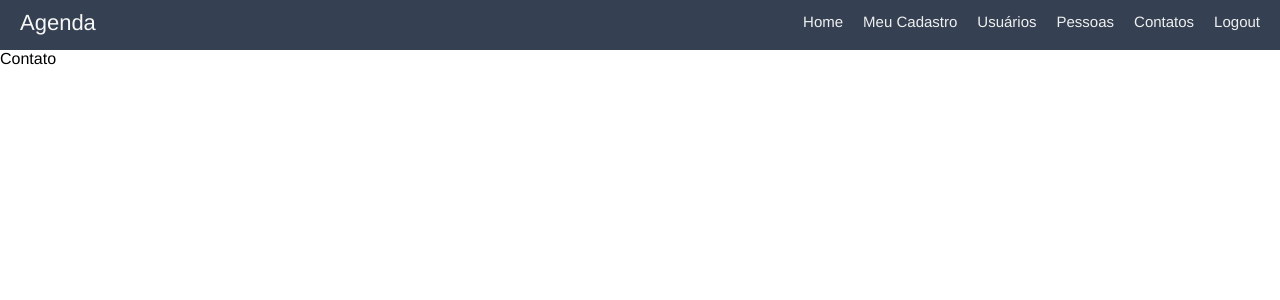
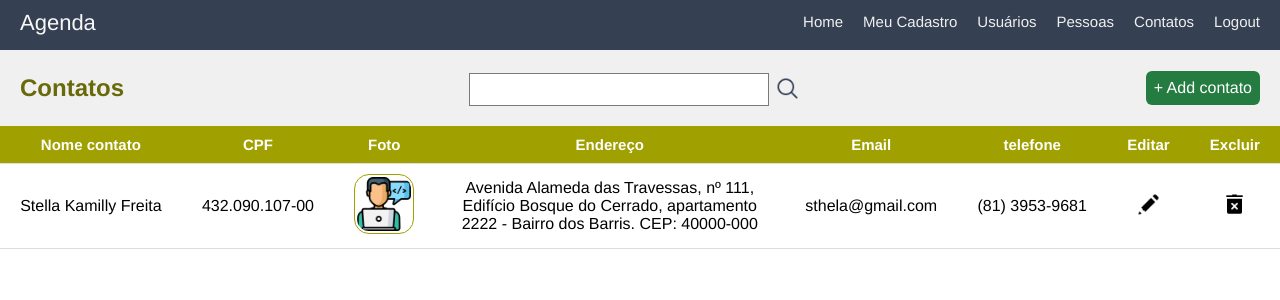
Before and after one commit to DandaraF/controle_agenda_pessoal, a Vue app: page /contatos in a window 1280 px wide. Shown: the top 300 px of the page. Built offline with nearby package versions, Linux system fonts and the light colour scheme.

Commit message:
create form contacts

```diff
--- /dev/null
+++ b/src/components/form/FormContact.vue
@@ -0,0 +1,161 @@
+<template>
+    <div class="container-form-contact">
+      <h2>{{ text_form }}</h2>
+      <form>
+
+        <div class="container-image-contact">
+          <Picture/>
+          <input type="file" id="avatar" name="avatar" accept="image/png, image/jpeg" required/>
+          <label for="avatar" class="select-photo">Selecionar foto</label>
+        </div>
+
+        <input type="text" name="nome" placeholder="Nome" :value="name" required/>
+        <input type="text" name="cpf" placeholder="CPF" :value="cpf" required/>
+        <input type="text" name="email" placeholder="Email" :value="email" required/>
+        <input type="text" name="phone" placeholder="Telefone" :value="cpf" required/>
+        <div class="address">
+          <h3>Endereço</h3>
+
+          <input type="text" name="logradouro"   placeholder="Logradouro" :value="phone"  required/>
+          <input type="text" name="number-house" placeholder="Número" :value="phone" required />
+          <input type="text" name="cep" placeholder="CEP" :value="phone" required />
+          <input type="text" name="bairro" placeholder="Bairro" :value="phone" required/>
+          <input type="text" name="city" placeholder="Cidade" :value="phone" required/>
+          <input type="text" name="city" placeholder="Estado: SP" :value="phone" maxlength="2" class="acronym" required/>
+          <input type="text" name="country" placeholder="País: BR" :value="phone" maxlength="2" class="acronym" required/>
+        </div>
+
+        <input type="button" :value="text_btn" :id="id_btn" />
+      </form>
+    </div>
+  </template>
+
+<script>
+import Picture  from "../Picture.vue"
+
+export default {
+  name: 'FormContact',
+  components:{
+    Picture
+  },
+  props:{
+    "text_form": String,
+    "name": String,
+    "cpf": Number,
+
+
+
+
+    "phone": Number,
+    "username": String,
+    "password": String,
+    "text_btn": String,
+    "id_btn": String
+  }
+}
+
+</script>
+
+<style scoped>
+hr{
+  margin-bottom: 20px;
+}
+.acronym{
+  text-transform: uppercase;
+}
+
+h3{
+  margin: 10px 0;
+  font-size: 22px;
+}
+.address{
+  padding:10px;
+}
+
+.container-form-contact{
+    font-family: 'Open Sans Condensed', arial, sans;
+    max-width: 500px;
+    padding: 30px;
+    background: #FFFFFF;
+    margin: 20px auto;
+    box-shadow: 0px 0px 15px rgba(0, 0, 0, 0.22);
+    -moz-box-shadow: 0px 0px 15px rgba(0, 0, 0, 0.22);
+    -webkit-box-shadow:  0px 0px 15px rgba(0, 0, 0, 0.22);
+
+}
+.container-form-contact h2{
+    background: #354152;
+    text-transform: uppercase;
+    font-family: 'Open Sans Condensed', sans-serif;
+    color: #f5f1f1;
+    font-size: 16px;
+    font-weight: 100;
+    padding: 20px;
+    margin: -30px -30px 30px -30px;
+}
+.container-form-contact input[type="text"],
+.container-form-contact input[type="date"],
+.container-form-contact input[type="number"],
+.container-form-contact input[type="email"],
+.container-form-contact input[type="password"],
+.container-form-contact textarea,
+.container-form-contact select
+{
+    box-sizing: border-box;
+    -webkit-box-sizing: border-box;
+    -moz-box-sizing: border-box;
+    outline: none;
+    display: block;
+    width: 100%;
+    padding: 7px;
+    border: none;
+    border-bottom: 1px solid #ddd;
+    background: transparent;
+    margin-bottom: 10px;
+    font: 16px Arial, Helvetica, sans-serif;
+    height: 45px;
+}
+.container-form-contact input[type="button"],
+.container-form-contact input[type="submit"]{
+    -moz-box-shadow: inset 0px 1px 0px 0px rgb(160, 160, 0);
+    -webkit-box-shadow: inset 0px 1px 0px 0px rgb(160, 160, 0);
+    box-shadow: inset 0px 1px 0px 0px rgb(160, 160, 0);
+    background-color: rgb(160, 160, 0);
+    border: 1px solid rgb(160, 160, 0);
+    display: inline-block;
+    cursor: pointer;
+    color: #FFFFFF;
+    font-family: 'Open Sans Condensed', sans-serif;
+    font-size: 14px;
+    padding: 8px 18px;
+    text-decoration: none;
+    text-transform: uppercase;
+}
+.container-form-contact input[type="button"]:hover,
+.container-form-contact input[type="submit"]:hover {
+    background:linear-gradient(to bottom, rgba(160, 160, 0, 0.452) 5%, rgba(160, 160, 0, 0.548) 100%);
+    background-color:rgba(160, 160, 0, 0.329);
+}
+
+.container-image-contact{
+  display: flex;
+  flex-direction: column;
+  align-items: center;
+  margin-bottom: 20px;
+  gap:10px;
+}
+
+.select-photo{
+  text-transform: uppercase;
+  cursor: pointer;
+  font-weight: 600;
+  color: #ff1100;
+}
+
+input[type="file"] {
+    display: none;
+}
+
+
+
+  </style>
--- a/src/router/index.js
+++ b/src/router/index.js
@@ -51,8 +51,18 @@ const routes = [
   },
   {
     path: '/contatos',
-    name: 'contact',
-    component: () => import(/* webpackChunkName: "contact" */ '../views/Contact.vue')
+    name: 'contacts',
+    component: () => import(/* webpackChunkName: "contacts" */ '../views/Contacts.vue')
+  },
+  {
+    path: '/contatos/editar',
+    name: 'contact_edit',
+    component: () => import(/* webpackChunkName: "contact_edit" */ '../views/contact/EditContact.vue')
+  },
+  {
+    path: '/contatos/cadastrar',
+    name: 'contact_register',
+    component: () => import(/* webpackChunkName: "contact_register" */ '../views/contact/RegisterContact.vue')
   },
 
 
--- a/src/views/Contact.vue
+++ /dev/null
@@ -1,12 +0,0 @@
-<template>
-    Contato
- </template>
-
-<script>
-
-export default {
-  name: 'Contact',
-
-
-}
-</script>
--- /dev/null
+++ b/src/views/Contacts.vue
@@ -0,0 +1,201 @@
+<template>
+  <div class="container-contacts">
+
+    <div class="content-contacts-header">
+      <h2>Contatos</h2>
+      <div class="container-seacher">
+        <Input/>
+        <img src="../../public/img/search.png" :alt="Pesquisar" id="search"/>
+      </div>
+      <router-link  to="/contatos/cadastrar" id="add-contact"> + Add contato</router-link>
+
+    </div>
+
+  <div class="table">
+
+    <div class="table_section">
+      <table>
+        <thead>
+          <tr>
+            <th>Nome contato</th>
+            <th>CPF</th>
+            <th>Foto</th>
+            <th>Endereço</th>
+            <th>Email</th>
+            <th>telefone</th>
+            <th>Editar</th>
+            <th>Excluir</th>
+          </tr>
+        </thead>
+        <tbody>
+          <tr>
+            <td>Stella Kamilly Freita</td>
+            <td>432.090.107-00</td>
+            <td><img class="photo-user" src="../../public/img/avatar.png" alt=""></td>
+            <td class="address">Avenida Alameda das Travessas, nº 111, Edifício Bosque do Cerrado, apartamento 2222 - Bairro dos Barris. CEP: 40000-000</td>
+            <td>sthela@gmail.com</td>
+            <td>(81) 3953-9681</td>
+            <td>
+              <router-link  to="/contatos/editar" id="edit-contact" >
+               <img class="icon-edit" src="../../public/img/edit.png" alt="Editar">
+              </router-link>
+            </td>
+            <td><img class="icon-delete" src="../../public/img/delete.png" alt="Editar"></td>
+          </tr>
+
+        </tbody>
+      </table>
+    </div>
+  </div>
+
+  </div>
+ </template>
+
+<script>
+import Button from '../components/Button'
+import Input from '../components/Input'
+
+export default {
+  name: 'Contacts',
+  components:{
+    Button,
+    Input
+  }
+
+}
+</script>
+
+<style scoped>
+
+
+#add-contact{
+  background-color: rgb(36, 124, 65);
+  padding: 8px;
+  border-radius: 6px;
+  text-decoration: none;
+  color: #fff;
+}
+
+#add-contact:hover{
+  opacity: 0.8;
+}
+
+h2{
+  color: rgb(105, 105, 10);
+}
+
+#search{
+  width: 25px;
+}
+
+.content-contacts-header{
+  display: flex;
+  justify-content: space-between;
+  align-items: center;
+  flex-wrap: wrap;
+  padding:  20px;
+  background-color: rgb(240,240,240);
+}
+
+.content-contacts-headerr p{
+  color: #000;
+}
+
+.container-seacher{
+  display: flex;
+  gap: 6px;
+  align-items: center;
+
+}
+
+.table{
+  width: 100%;
+}
+
+.table_section{
+  height: 500px;
+  overflow: auto;
+}
+
+table{
+  width: 100%;
+  min-width: 900px;
+  border-collapse: collapse;
+}
+
+thead th{
+  background-color: rgb(160, 160, 0);
+  color: #fff;
+  font-size: 15px;
+}
+th,td{
+  border-bottom: 1px solid #dddddd;
+  padding: 10px 20px;
+  text-align: center;
+}
+
+
+.address{
+  max-width: 350px;
+  min-width: 300px;
+  height: 100%;
+}
+
+.photo-user{
+  height: 60px;
+  width: 60px;
+  object-fit: cover;
+  border-radius: 15px;
+  border: 1px solid rgb(160, 160, 0);
+  padding: 2px;
+}
+
+tr:hover td{
+  color: #8ca01bfb;
+  cursor: context-menu;
+  background-color: #8ca01b09;
+}
+::placeholder{
+  color:#8ca01bd2;
+}
+
+::-webkit-scrollbar{
+  height: 5px;
+  width: 5px;
+}
+
+
+.icon-edit{
+  width: 25px;
+}
+
+.icon-edit:hover{
+  opacity: 0.7;
+}
+
+.icon-delete{
+  width: 25px;
+}
+
+.icon-delete:hover{
+  opacity: 0.7;
+}
+
+
+@media (max-width:600px) {
+  .container-seacher{
+    margin: 10px 0 20px;
+  }
+  .content-contacts-header{
+  display: flex;
+  flex-direction: column;
+  align-items: center;
+  }
+tbody{
+  font-size: 14px;
+}
+
+}
+
+
+</style>
--- a/src/views/Users.vue
+++ b/src/views/Users.vue
@@ -108,8 +108,14 @@ th,td{
   padding: 10px 20px;
   word-break: break-all;
   text-align: center;
+  min-width: 100px;
 }
 
+
+.birthday{
+  min-width: 170px;
+
+}
 tr:hover td{
   color: #8ca01bfb;
   background-color: #8ca01b09;
--- /dev/null
+++ b/src/views/contact/EditContact.vue
@@ -0,0 +1,18 @@
+<template>
+  <div>
+    <FormContact text_form="Editar contato" text_btn="Editar"/>
+  </div>
+
+</template>
+
+<script>
+import FormContact from './../../components/form/FormContact.vue'
+
+export default {
+  name: 'EditContact',
+  components:{
+    FormContact
+  }
+}
+
+</script>
--- /dev/null
+++ b/src/views/contact/RegisterContact.vue
@@ -0,0 +1,17 @@
+<template>
+      <div>
+    <FormContact text_form="Cadastrar contato" text_btn="Cadastrar"/>
+  </div>
+</template>
+
+<script>
+import FormContact from './../../components/form/FormContact.vue'
+
+export default {
+  name: 'RegisterContact',
+  components:{
+    FormContact
+  }
+}
+
+</script>
```
